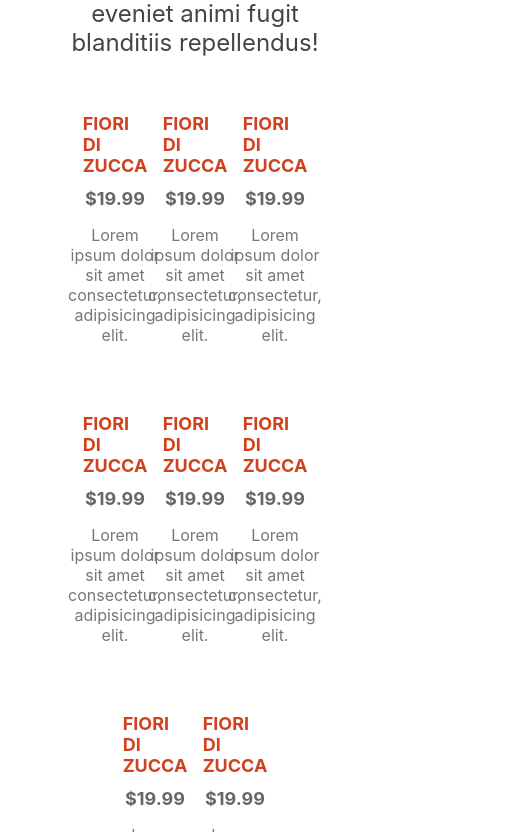
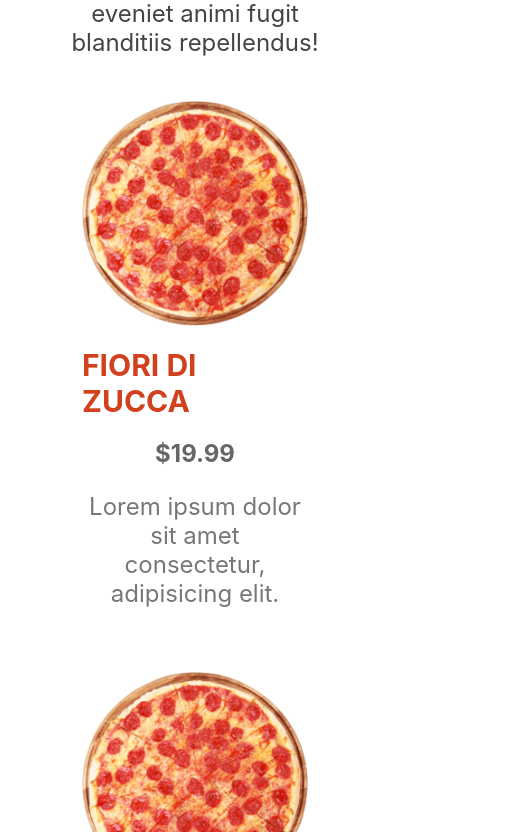
Before and after one commit to ciandevelops/pizza-restaurant, a Next.js app: page / in a window 390 px wide. Shown: the part 1152-1984 px from the top of the page, 526 px wide, since content can reach past the window. Built offline with nearby package versions, Linux system fonts and the light colour scheme.

Commit message:
pizza card responsive

```diff
--- a/components/Layout.js
+++ b/components/Layout.js
@@ -7,7 +7,7 @@ const Layout = ({ children }) => {
     <>
       <Navbar />
       {children}
-      {/* <Footer /> */}
+      <Footer />
     </>
   );
 };
--- a/styles/PizzaCard.module.css
+++ b/styles/PizzaCard.module.css
@@ -24,3 +24,21 @@
   text-align: center;
   color: #777;
 }
+
+@media screen and (max-width: 480px) {
+  .container {
+    width: 100%;
+  }
+
+  .title {
+    font-size: 30px;
+  }
+
+  .price {
+    font-size: 24px;
+  }
+
+  .desc {
+    font-size: 24px;
+  }
+}
```
